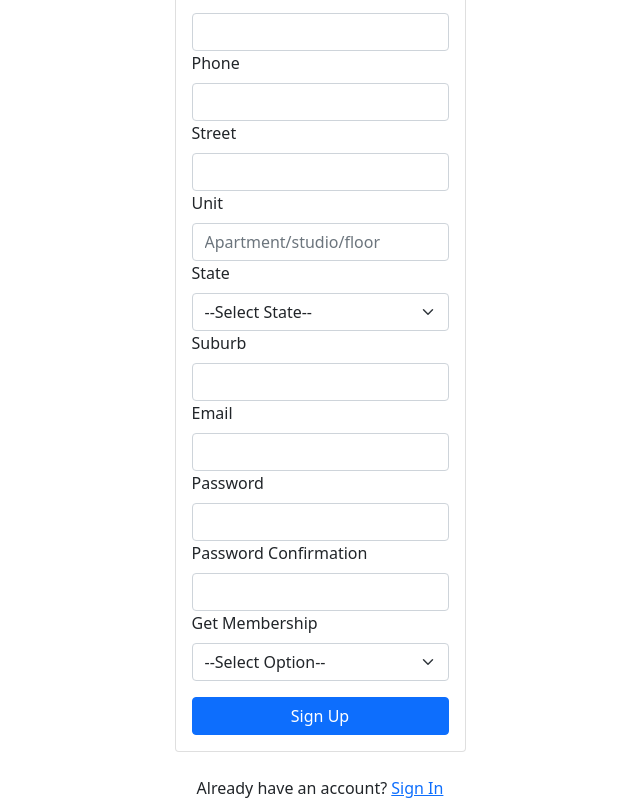
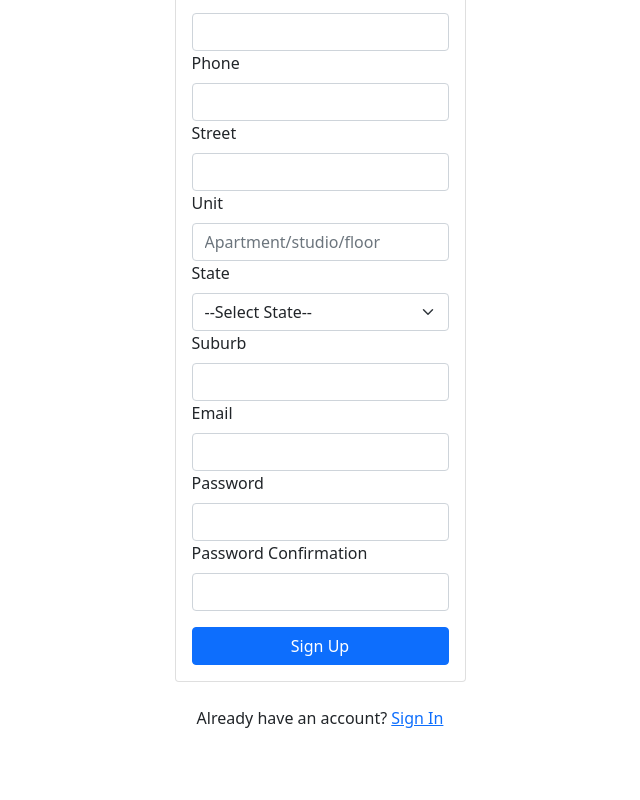
Before and after one commit to aliwtw/314, a React (Create React App) app: page /signup in a window 1280 px wide. Shown: the part 280-1080 px from the top of the page, without its empty margins (320-960 px from the left). After the commit the page ends 1010 px from the top, so only its background shows below. Built offline with nearby package versions, Linux system fonts and the light colour scheme.

Commit message:
Final version

```diff
--- a/src/App.js
+++ b/src/App.js
@@ -15,12 +15,7 @@ function App() {
               <button className="main_page_button">Sign In</button>
         </Link>
       </div>
-      <div className='main_page_option'>
-          <img className='main_page_icon' src={IMAGES.onDemandIcon} alt='on_demand_icon'/>
-          <Link to="user/available-provider">
-          <button className="main_page_button">Realtime Providers</button>
-		      </Link>
-      </div>
+
     </div>
   );
 }
--- a/src/UserPath/Services.js
+++ b/src/UserPath/Services.js
@@ -160,7 +160,7 @@ const RequestService = () => {
                 <Form.Control type="textarea" required />
               </Form.Group>
               <br/>
-              {localStorage.getItem('member')!=='true' && <p><Button variant="success">${bill}</Button>*Dolloar 30 service charges are included</p>}
+              {localStorage.getItem('member')!=='true' && <p><Button variant="success">${bill}</Button>*$30 service charges are included</p>}
               <Button disabled={loading} className="w-100 mt-3" type="submit">
                 Submit Request
               </Button>
--- a/src/login/signUp.js
+++ b/src/login/signUp.js
@@ -134,14 +134,6 @@ const SignUp = () => {
               <Form.Label>Password Confirmation</Form.Label>
               <Form.Control type="password" required />
             </Form.Group>
-            <Form.Group id="member">
-              <Form.Label>Get Membership</Form.Label>
-              <Form.Select defaultValue="" required>
-                <option value="">--Select Option--</option>
-                <option value="Yes">Yes</option>
-                <option value="No">No</option>
-              </Form.Select>
-            </Form.Group>
 
             <Button disabled={loading} className="w-100 mt-3" type="submit">
               Sign Up
```
